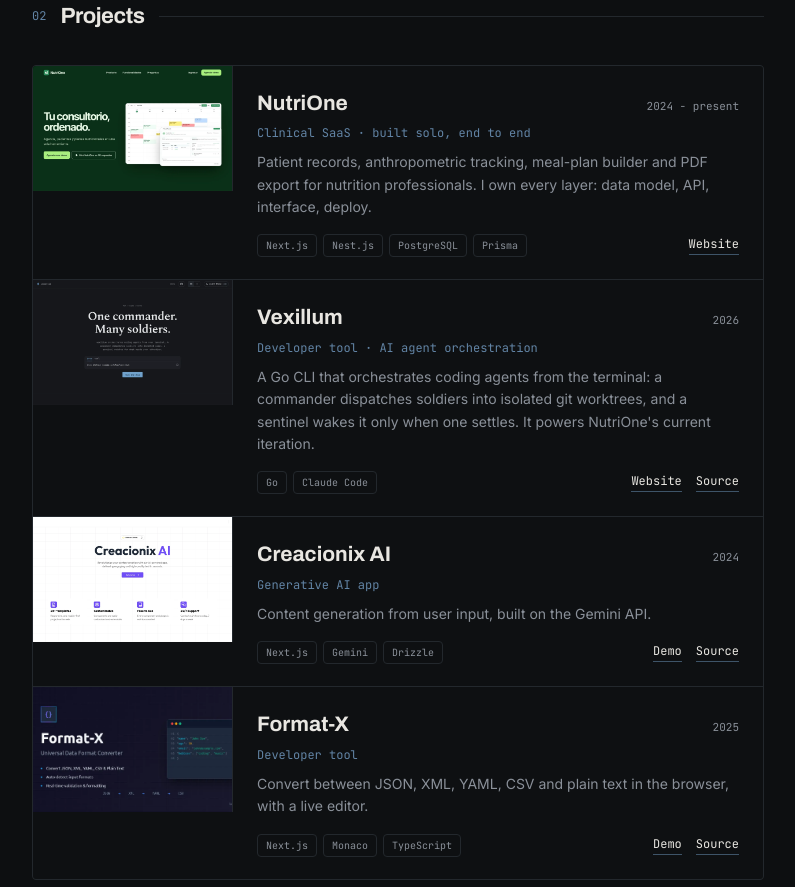
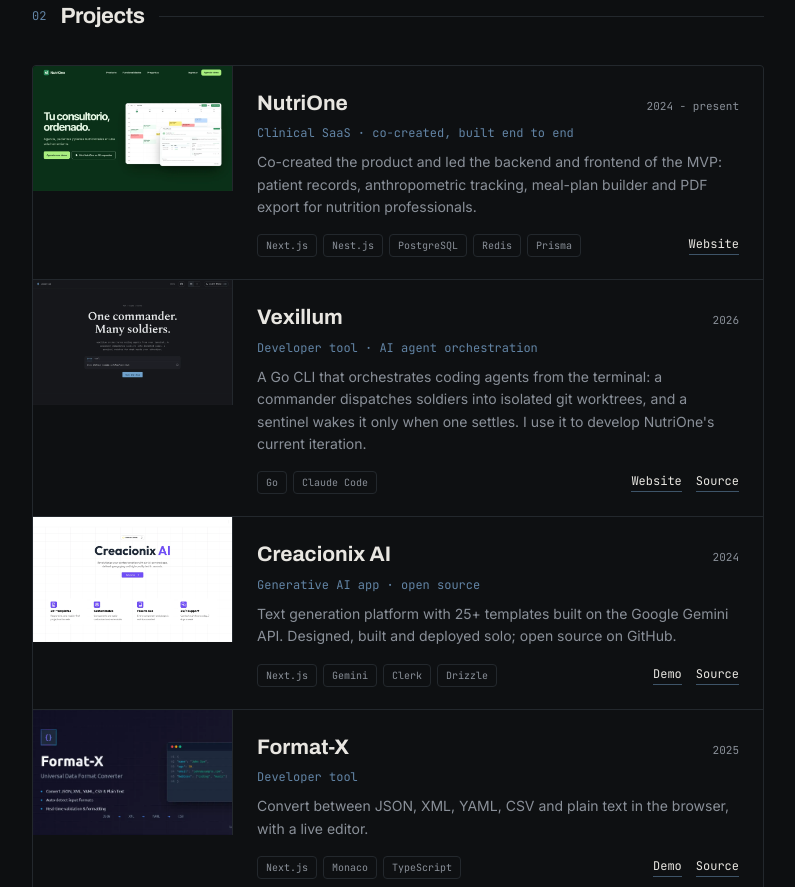
Before and after one commit to isaias-alt/lucasco.dev, a Next.js app: page / in a window 1280 px wide. Shown: the part 1280-2167 px from the top of the page, without its empty margins (242-1037 px from the left). Built offline with nearby package versions, Linux system fonts and the light colour scheme; no server answers.

Commit message:
fix: align portfolio copy with the cv

```diff
--- a/src/data/resume.ts
+++ b/src/data/resume.ts
@@ -93,7 +93,7 @@ const en: Resume = {
   meta: ["Paraguay / Remote", "5 years"],
   experience: [
     {
-      role: "Software Developer",
+      role: "Software Engineer",
       company: "SODEP S.A.",
       period: "Nov 2024 - Jul 2026",
       intro:
@@ -128,10 +128,10 @@ const en: Resume = {
     {
       name: "NutriOne",
       year: "2024 - present",
-      tag: "Clinical SaaS · built solo, end to end",
+      tag: "Clinical SaaS · co-created, built end to end",
       description:
-        "Patient records, anthropometric tracking, meal-plan builder and PDF export for nutrition professionals. I own every layer: data model, API, interface, deploy.",
-      stack: ["Next.js", "Nest.js", "PostgreSQL", "Prisma"],
+        "Co-created the product and led the backend and frontend of the MVP: patient records, anthropometric tracking, meal-plan builder and PDF export for nutrition professionals.",
+      stack: ["Next.js", "Nest.js", "PostgreSQL", "Redis", "Prisma"],
       image: "/projects/nutrione.webp",
       links: [{ label: "Website", href: "https://nutrione.com.py" }],
     },
@@ -140,7 +140,7 @@ const en: Resume = {
       year: "2026",
       tag: "Developer tool · AI agent orchestration",
       description:
-        "A Go CLI that orchestrates coding agents from the terminal: a commander dispatches soldiers into isolated git worktrees, and a sentinel wakes it only when one settles. It powers NutriOne's current iteration.",
+        "A Go CLI that orchestrates coding agents from the terminal: a commander dispatches soldiers into isolated git worktrees, and a sentinel wakes it only when one settles. I use it to develop NutriOne's current iteration.",
       stack: ["Go", "Claude Code"],
       image: "/projects/vexillum.webp",
       links: [
@@ -151,13 +151,13 @@ const en: Resume = {
     {
       name: "Creacionix AI",
       year: "2024",
-      tag: "Generative AI app",
+      tag: "Generative AI app · open source",
       description:
-        "Content generation from user input, built on the Gemini API.",
-      stack: ["Next.js", "Gemini", "Drizzle"],
+        "Text generation platform with 25+ templates built on the Google Gemini API. Designed, built and deployed solo; open source on GitHub.",
+      stack: ["Next.js", "Gemini", "Clerk", "Drizzle"],
       image: "/projects/creacionix-ai.webp",
       links: [
-        { label: "Demo", href: "https://creacionix-ai.vercel.app/" },
+        { label: "Demo", href: "https://creacionixai.lucasco.dev" },
         {
           label: "Source",
           href: "https://github.com/isaias-alt/creacionix-ai",
@@ -230,7 +230,7 @@ const es: Resume = {
   meta: ["Paraguay / Remoto", "5 años"],
   experience: [
     {
-      role: "Desarrollador de Software",
+      role: "Ingeniero de Software",
       company: "SODEP S.A.",
       period: "Nov 2024 - Jul 2026",
       intro:
@@ -265,10 +265,10 @@ const es: Resume = {
     {
       name: "NutriOne",
       year: "2024 - actualidad",
-      tag: "SaaS clínico · construido solo, de punta a punta",
+      tag: "SaaS clínico · co-creado, desarrollado de punta a punta",
       description:
-        "Historia clínica de pacientes, seguimiento antropométrico, armado de planes nutricionales y exportación a PDF para profesionales de la nutrición. Me hago cargo de cada capa: modelo de datos, API, interfaz y deploy.",
-      stack: ["Next.js", "Nest.js", "PostgreSQL", "Prisma"],
+        "Co-creé el producto y lideré el backend y el frontend del MVP: historia clínica de pacientes, seguimiento antropométrico, armado de planes nutricionales y exportación a PDF para profesionales de la nutrición.",
+      stack: ["Next.js", "Nest.js", "PostgreSQL", "Redis", "Prisma"],
       image: "/projects/nutrione.webp",
       links: [{ label: "Sitio", href: "https://nutrione.com.py" }],
     },
@@ -288,13 +288,13 @@ const es: Resume = {
     {
       name: "Creacionix AI",
       year: "2024",
-      tag: "App de IA generativa",
+      tag: "App de IA generativa · código abierto",
       description:
-        "Generación de contenido a partir del input del usuario, sobre la API de Gemini.",
-      stack: ["Next.js", "Gemini", "Drizzle"],
+        "Plataforma de generación de texto con 25+ plantillas sobre la API de Google Gemini. Diseñada, construida y desplegada en solitario; código abierto en GitHub.",
+      stack: ["Next.js", "Gemini", "Clerk", "Drizzle"],
       image: "/projects/creacionix-ai.webp",
       links: [
-        { label: "Demo", href: "https://creacionix-ai.vercel.app/" },
+        { label: "Sitio", href: "https://creacionixai.lucasco.dev" },
         {
           label: "Código",
           href: "https://github.com/isaias-alt/creacionix-ai",
```
